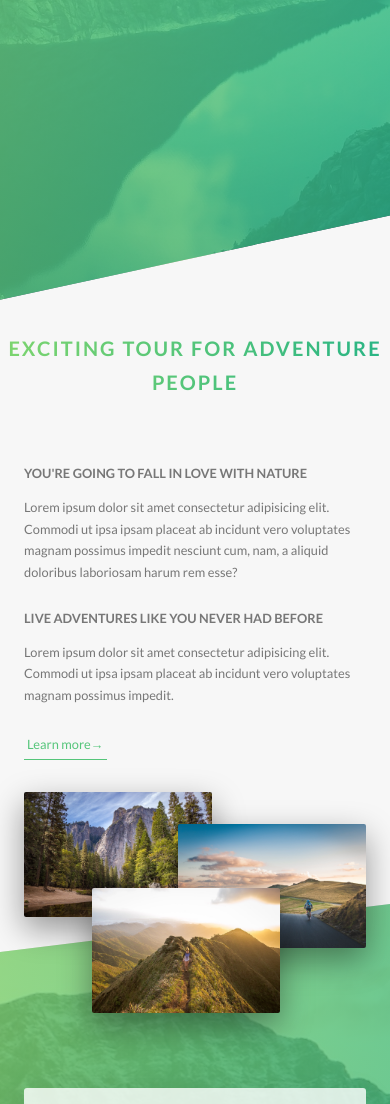
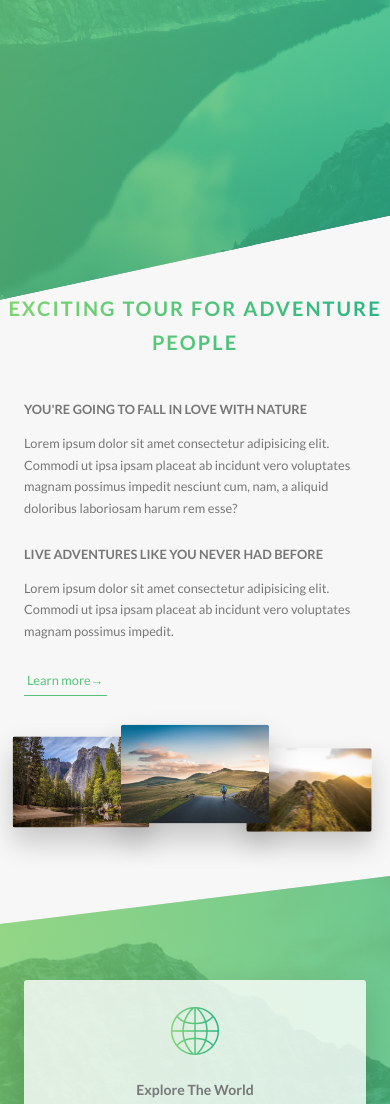
Before and after one commit to AmaralLuan/Natours-project, a website: page index.html in a window 390 px wide. Shown: the part 502-1606 px from the top of the page. Drawn offline with Linux system fonts and the light colour scheme.

Commit message:
responsive

```diff
--- a/SASS/base/_utilities.scss
+++ b/SASS/base/_utilities.scss
@@ -4,6 +4,10 @@
 
 .u-margin-bottom-big {
     margin-bottom: 8rem !important;
+
+    @include respond(tab-port) {
+        margin-bottom: 5rem !important;
+    }
 }
 
 .u-margin-bottom-small {
@@ -12,6 +16,10 @@
 
 .u-margin-bottom-medium {
     margin-bottom: 4rem !important;
+
+    @include respond(tab-port) {
+        margin-bottom: 2.5rem !important;
+    }
 }
 
 .u-margin-top-big {
--- a/SASS/components/_composition.scss
+++ b/SASS/components/_composition.scss
@@ -10,19 +10,46 @@
         transition: .2s;
         outline-offset: 2rem;
 
+        @include respond(tab-port) {
+            float: left;
+            position: relative;
+            width: 33.3333%;
+
+            box-shadow: 0 1.5rem 3rem rgba($color: $color-black, $alpha: .2);
+        }
+
         &--p1 {
             left: 0;
             top: -2rem;
+
+            @include respond(tab-port) {
+                top: 0;
+                transform: scale(1.2);
+                z-index: 2;
+            }
         }
 
         &--p2 {
             right: 0;
             top: 2rem;
+
+            @include respond(tab-port) {
+                top: -1rem;
+                transform: scale(1.3);
+                z-index: 3;
+            }
         }
 
         &--p3 {
             left: 20%;
             top: 10rem;
+
+            @include respond(tab-port) {
+                left: 0;
+                top: 1rem;
+                transform: scale(1.1);
+                z-index: 1;
+            }
         }
 
         &:hover {
--- a/SASS/components/_feature-box.scss
+++ b/SASS/components/_feature-box.scss
@@ -7,6 +7,10 @@
     box-shadow: 0 1.5rem 4rem rgba($color: $color-black, $alpha: .15);
     transition:  transform .3s;
 
+    @include respond(tab-port) {
+        padding: 2rem;
+    }
+
     &__icon {
         font-size: 6rem;
         margin-bottom: .5rem;
@@ -14,6 +18,10 @@
         color: transparent;
         background-image: linear-gradient(to right, $color-primary-light, $color-primary-dark);
         -webkit-background-clip: text;
+
+        @include respond(tab-port) {
+            margin-bottom: 0;
+        }
 
     }
 
--- a/SASS/layout/_footer.scss
+++ b/SASS/layout/_footer.scss
@@ -16,7 +16,7 @@
         text-align: center;
 
         @include respond(tab-port) {
-            margin-bottom: 2rem;
+            margin-bottom: 4rem;
         }
     }
 
--- a/SASS/pages/_home.scss
+++ b/SASS/pages/_home.scss
@@ -2,6 +2,10 @@
     background-color: $color-grey-light-1;
     padding: 25rem 0;
     margin-top: -20vh;
+
+    @include respond(tab-port) {
+        padding: 20rem 0;
+    }
 }
 
 .section-features {
@@ -18,22 +22,38 @@
     & > * {
         transform: skewY(7deg);
     }
+
+    @include respond(tab-port) {
+        padding: 10rem 0;
+    }
 }
 
 .section-tours {
     background-color: $color-grey-light-1;
     padding: 25rem 0 15rem 0;
     margin-top: -10rem;
+
+    @include respond(tab-port) {
+        padding: 20rem 0 10rem 0;
+    }
 }
 
 .section-stories {
     padding: 15rem 0;
     position: relative;
+
+    @include respond(tab-port) {
+        padding: 10rem 0;
+    }
 }
 
 .section-booking {
     padding: 15rem 0;
     background-image: linear-gradient(to right bottom, $color-primary-light, $color-primary-dark);
+
+    @include respond(tab-port) {
+        padding: 10rem 0;
+    }
 }
 
 .book {
```
Also changed, not shown: css/style.css.
